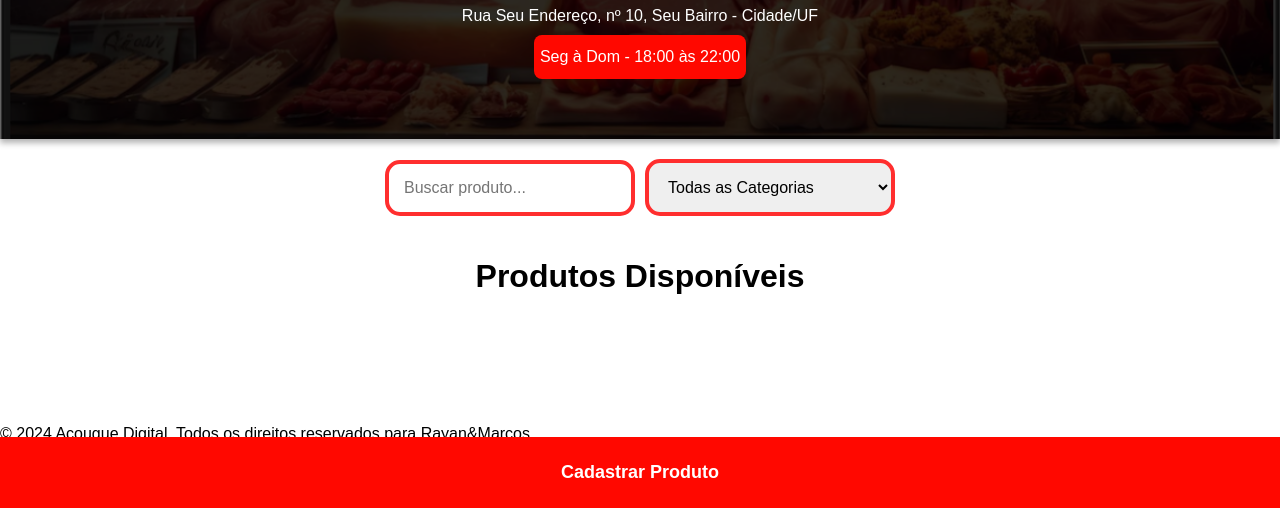
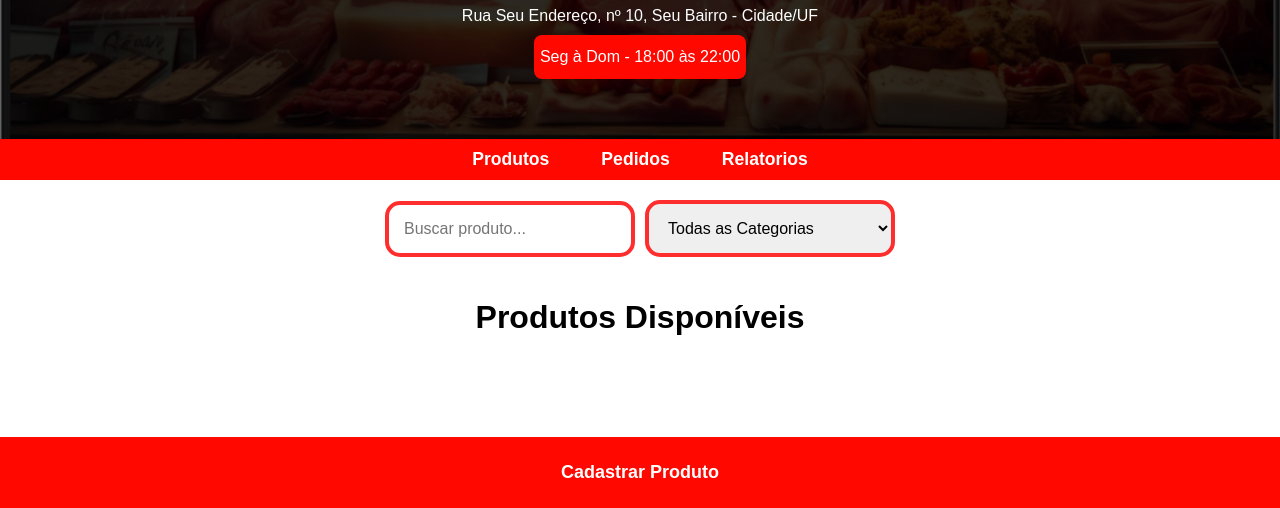
Before and after one commit to GptGemine/Churras, a website: page public/comerciante.html in a window 1280 px wide. Shown: the part 292-800 px from the top of the page. Drawn offline with Linux system fonts and the light colour scheme; no server answers.

Commit message:
vai dar certo

```diff
--- a/public/Styles/comerciante.css
+++ b/public/Styles/comerciante.css
@@ -14,7 +14,7 @@
         padding: 40px 0; /* Reduz o padding para telas menores */
         background: rgba(0, 0, 0, 0.6);
         box-shadow: 0px 4px 6px rgba(0, 0, 0, 0.3);
-        background-image: url('/uploads/fundo.png');
+        background-image: url('/public/uploads/fundo.png');
         background-repeat: no-repeat;
         background-size: cover;
         background-position: center;
@@ -333,3 +333,35 @@
     text-align: center;
     color: #000000;
 }
+
+.menu-navegacao {
+  background-color: #ff0800;
+  text-align: center;
+  padding: 10px 0;
+}
+
+.menu-navegacao ul {
+  list-style: none;
+  margin: 0;
+  padding: 0;
+  display: inline-flex;
+  gap: 20px;
+}
+
+.menu-navegacao li {
+  display: inline;
+}
+
+.menu-navegacao a {
+  color: #fff;
+  text-decoration: none;
+  font-weight: bold;
+  font-size: 1.1em;
+  padding: 8px 16px;
+  border-radius: 8px;
+  transition: background-color 0.3s;
+}
+
+.menu-navegacao a:hover {
+  background-color: #ee7d3c;
+}
--- a/public/comerciante.html
+++ b/public/comerciante.html
@@ -5,7 +5,7 @@
     <meta charset="UTF-8">
     <meta name="viewport" content="width=device-width, initial-scale=1.0">
     <title>Cardápio Digital - Açougue</title>
-    <link rel="stylesheet" href="/Styles/comerciante.css">
+    <link rel="stylesheet" href="/public/Styles/comerciante.css">
     <link rel="icon" href="uploads/Logo2.jpg" type="image/png">
 </head>
 <body>
@@ -20,6 +20,16 @@
         </div>
     </header>
 
+     <!-- Menu de navegação -->
+  <nav class="menu-navegacao">
+    <ul>
+      <li><a href="comerciante.html">Produtos</a></li>
+      <li><a href="pedidos.html">Pedidos</a></li>
+      <li><a href="relatorios.html">Relatorios</a></li>
+    </ul>
+  </nav>
+</header>
+
     <section id="filtro-pesquisa" class="filtro-container">
         <input type="text" id="pesquisa-produto" placeholder="Buscar produto..." oninput="filtrarProdutos()" />
         <select id="categoria-filtro" onchange="filtrarProdutos()">
@@ -32,7 +42,7 @@
         </select>
     </section>
 
-    <h2 class="titulo-produtos">Produtos Disponíveis</h2> <!-- Adicione esta linha -->
+    <h2 class="titulo-produtos">Produtos Disponíveis</h2>
 
     <!-- Modal para cadastro de produtos -->
     <div id="product-popup" class="modal">
@@ -52,13 +62,11 @@
                     <option value="Aves">Aves</option>
                     <option value="Suínos">Suínos</option>
                     <option value="Peixes">Peixes</option>
-
                 </select>
                 <input type="number" id="estoque-produto" name="estoque" placeholder="Estoque (KG)" required />
                 <input type="file" id="imagem-produto" name="imagem" accept="image/*" />
                 <button type="submit" class="btn-salvar-produto">Salvar Produto</button>
             </form>
-
         </div>
     </div>
 
@@ -67,6 +75,14 @@
         <section id="product-list">
             <div id="produtos-container" class="produto-grid">
                 <!-- Produtos carregados dinamicamente -->
+            </div>
+        </section>
+
+        <!-- Lista de Pedidos -->
+        <section id="order-list">
+            <h2 class="titulo-produtos">Pedidos Recebidos</h2>
+            <div id="pedidos-container" class="produto-grid">
+                <!-- Pedidos aparecerão aqui -->
             </div>
         </section>
     </main>
@@ -83,6 +99,6 @@
         <p>&copy; 2024 Açougue Digital. Todos os direitos reservados para Rayan&Marcos.</p>
     </footer>
 
-    <script src="app.js"></script>
+    <script src="/public/app.js"></script>
 </body>
 </html>
```
